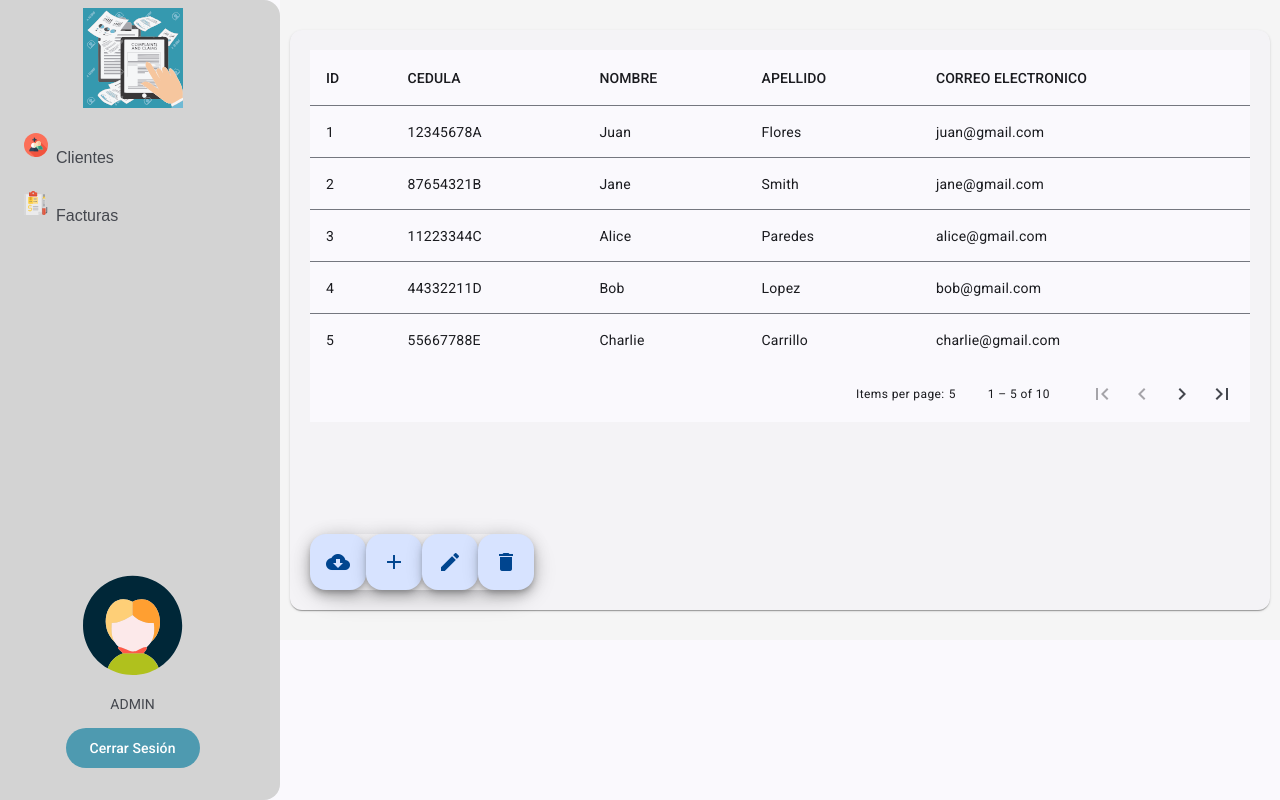
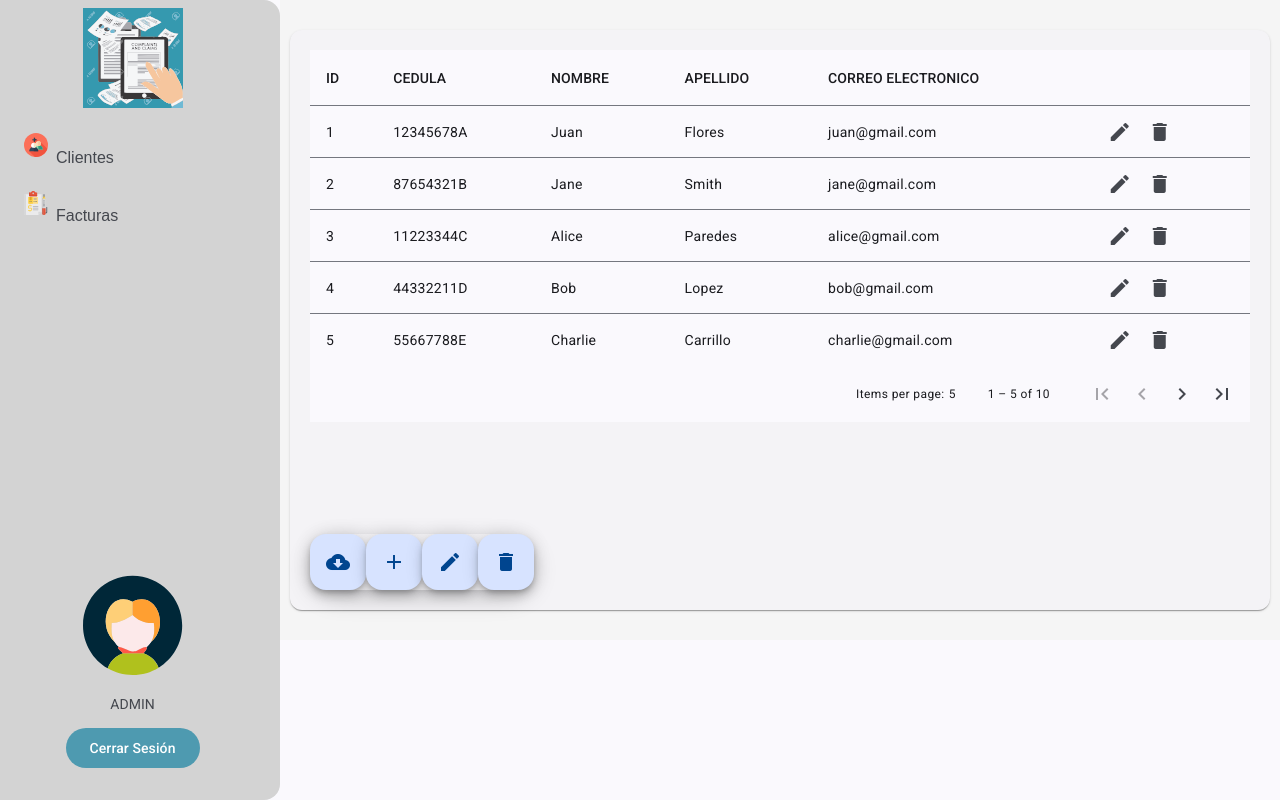
Before and after one commit to Diego200509/appComponents-WB, an Angular app: page /clients in a window 1280 px wide. Built offline with nearby package versions, Linux system fonts and the light colour scheme.

Commit message:
Se coloco los iconos en la tabla

```diff
--- a/src/app/clients/components/list-clients/list-clients.html
+++ b/src/app/clients/components/list-clients/list-clients.html
@@ -1,6 +1,17 @@
 <app-container class="overlay-area">
-    <app-table [data]="records" [metaDataColumns]="metaDataColumnsClient"></app-table>
-
+    <app-table [data]="records" [metaDataColumns]="metaDataColumnsClient">
+        <ng-container matColumnDef="actions">
+            <th mat-header-cell *matHeaderCellDef></th>
+            <td mat-cell *matCellDef="let row" class="alignBottom">
+                <button mat-icon-button color="primary" (click)="openForm()" matTooltip="EDITAR">
+                    <mat-icon>edit</mat-icon>
+                </button>
+                <button mat-icon-button color="accent" (click)="delete()" matTooltip="ELIMINAR">
+                    <mat-icon>delete</mat-icon>
+                </button>
+            </td>
+        </ng-container>
+    </app-table>
     <app-paginator class="paginator" (onChangePage)="ChangePage($event)" [length]="totalRecords">
         ></app-paginator>
 
--- a/src/app/clients/components/list-clients/list-clients.ts
+++ b/src/app/clients/components/list-clients/list-clients.ts
@@ -7,10 +7,19 @@ import { Paginator } from '../../../components/paginator/paginator';
 import { environment } from '../../../../environments/environment.development';
 import { KeypadButton } from '../../../components/keypad-button/keypad-button';
 import { IKeyPadButton } from '../../../interfaces/ikey-pad-button';
+import { MatColumnDef, MatTableModule } from "@angular/material/table";
+import { MatButtonModule } from "@angular/material/button";
+import { MatTooltipModule } from '@angular/material/tooltip';
+import { MatIconModule } from '@angular/material/icon';
+
 
 @Component({
   selector: 'app-list-clients',
-  imports: [Container, Table, Paginator, KeypadButton],
+  imports: [Container,
+    Table, Paginator, KeypadButton,
+    MatColumnDef, MatTableModule, MatButtonModule,
+    MatTooltipModule,
+    MatIconModule],
   templateUrl: './list-clients.html',
   styleUrl: './list-clients.css'
 })
@@ -55,13 +64,13 @@ export class ListClients {
     { field: 'lastName', title: 'APELLIDO' },
     { field: 'email', title: 'CORREO ELECTRONICO' }
   ]
-  records:IClient[] = [];
-  totalRecords:number
-  keypadButtons:IKeyPadButton[] = [
-    {icon:'cloud_download', color:'accent', tooltip:'DESCARGAR', action:'DOWNLOAD'},
-    {icon:'add', color:'primary', tooltip:'AGREGAR', action:'NEW'},
-    {icon:'edit', color:'warn', tooltip:'EDITAR', action:'EDIT'},
-    {icon:'delete', color:'warn', tooltip:'ELIMINAR', action:'DELETE'}
+  records: IClient[] = [];
+  totalRecords: number
+  keypadButtons: IKeyPadButton[] = [
+    { icon: 'cloud_download', color: 'accent', tooltip: 'DESCARGAR', action: 'DOWNLOAD' },
+    { icon: 'add', color: 'primary', tooltip: 'AGREGAR', action: 'NEW' },
+    { icon: 'edit', color: 'warn', tooltip: 'EDITAR', action: 'EDIT' },
+    { icon: 'delete', color: 'warn', tooltip: 'ELIMINAR', action: 'DELETE' }
   ]
 
   constructor() {
@@ -78,4 +87,11 @@ export class ListClients {
   doAction(action: string) {
     console.log('Action:', action);
   }
+
+  openForm() {
+  }
+
+  delete() {
+
+  }
 }
--- a/src/app/components/table/table.ts
+++ b/src/app/components/table/table.ts
@@ -1,5 +1,5 @@
-import { Component, Input, SimpleChanges } from '@angular/core';
-import { MatTableModule } from '@angular/material/table';
+import { Component, ContentChildren, Input, QueryList, SimpleChanges, ViewChild } from '@angular/core';
+import { MatColumnDef, MatTable, MatTableModule } from '@angular/material/table';
 import { IMetaDataColumn } from '../../interfaces/imeta-data-column';
 
 @Component({
@@ -9,13 +9,24 @@ import { IMetaDataColumn } from '../../interfaces/imeta-data-column';
   styleUrl: './table.css'
 })
 export class Table {
-  @Input() data!: any[];
-  @Input() metaDataColumns!: IMetaDataColumn[];
-  columns: string[] = [];
+  @Input() data!: any
+  @Input() metaDataColumns!: IMetaDataColumn[]
+  columns: string[] = []
+  @ContentChildren(MatColumnDef, { descendants: true }) columnsDef!: QueryList<MatColumnDef>
+  @ViewChild(MatTable, { static: true }) table!: MatTable<any>
 
-  ngOnChanges(change:SimpleChanges) {
-    if (change['metaDataColumns']) {
-      this.columns = this.metaDataColumns.map(col => col.field);
+
+  ngOnChanges(changes: SimpleChanges) {
+    if (changes['metaDataColumns']) {
+      this.columns = this.metaDataColumns.map((m) => m.field)
     }
   }
+
+  ngAfterContentInit() {
+    if (!this.columnsDef) { return }
+    this.columnsDef.forEach((columnDef) => {
+      this.columns.push(columnDef.name)
+      this.table.addColumnDef(columnDef)
+    })
+  }
 }
```
